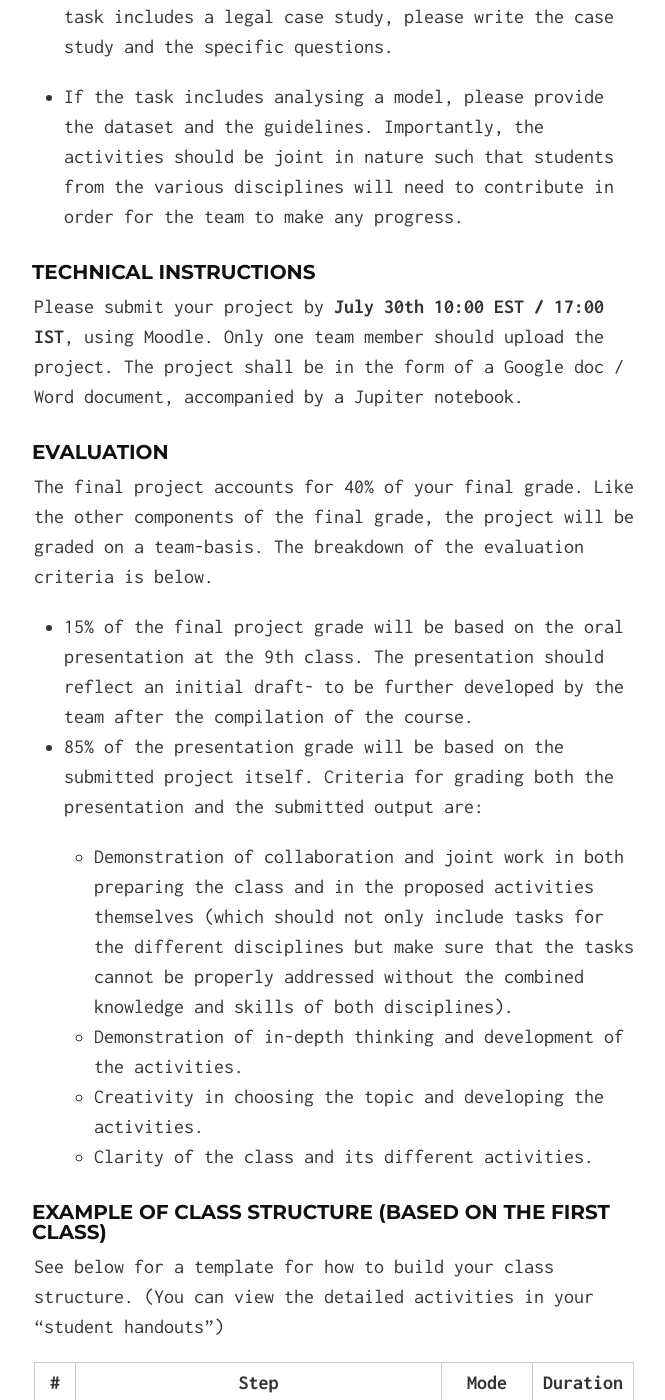
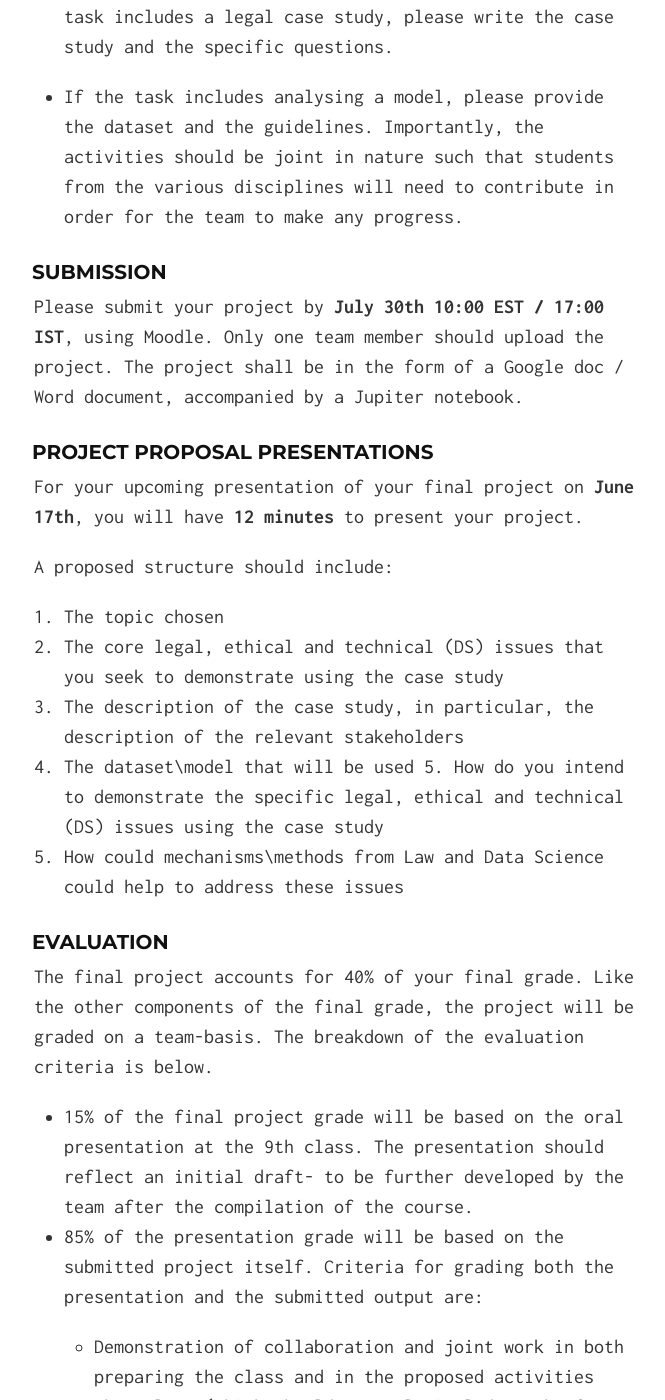
Before and after one commit to ResponsiblyAI/learn, a Jekyll site: the page built from final-project.md, in a window 1280 px wide and 1400 px high, scrolled down 2378 px. Shown: the whole window, without its empty margins (306-971 px from the left). Built offline with Jekyll 4.4.1, drawn with Linux system fonts in a browser that asks for light colours; nearby versions of some CDN libraries.

Commit message:
add project proposal section

```diff
--- a/final-project.md
+++ b/final-project.md
@@ -45,12 +45,25 @@ For example, if the task includes a legal case study, please write the case stud
 Importantly, the activities should be joint in nature such that students from the various disciplines will need to contribute in order for the team to make any progress.
 
 
-### Technical instructions
-
+### Submission
 
 Please submit your project by **July 30th 10:00 EST / 17:00 IST**, using Moodle.
 Only one team member should upload the project.
 The project shall be in the form of a Google doc / Word document, accompanied by a Jupiter notebook.
+
+
+### Project Proposal Presentations
+
+For your upcoming presentation of your final project on **June 17th**, you will have **12 minutes** to present your project.
+
+A proposed structure should include:
+
+1. The topic chosen
+2. The core legal, ethical and technical (DS) issues that you seek to demonstrate using the case study
+3. The description of the case study, in particular, the description of the relevant stakeholders
+4. The dataset\model that will be used 5. How do you intend to demonstrate the specific legal, ethical and technical (DS) issues using the case study
+6. How could mechanisms\methods from Law and Data Science could help to address these issues
+
 
 
 ### Evaluation
```
